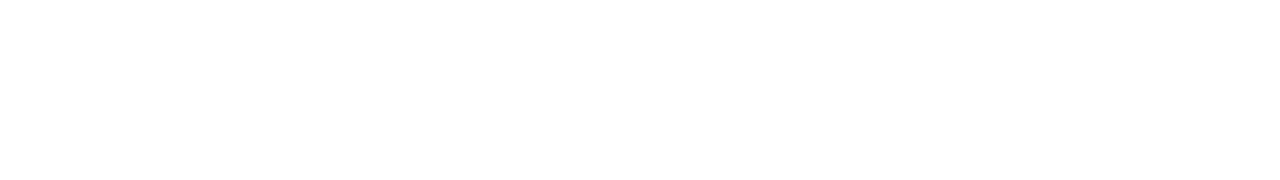
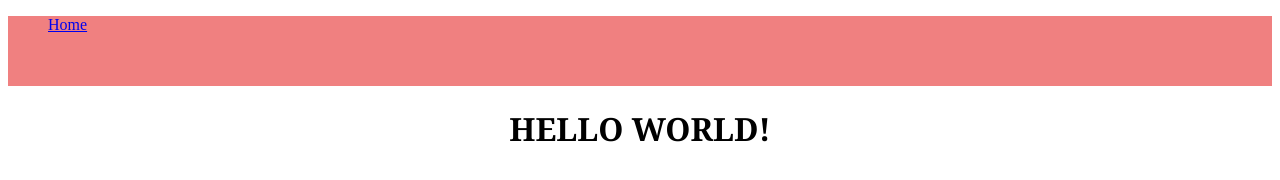
Before and after one commit to sbldwn/mobile-friendly-practice, a plain HTML site: page index.html in a window 1280 px wide. Drawn offline with Linux system fonts and the light colour scheme.

Commit message:
Added header to index along with styling to go with it

```diff
--- a/css/styles.css
+++ b/css/styles.css
@@ -0,0 +1,14 @@
+li {
+    display: inline-block;
+}
+
+nav {
+    background-color: lightcoral;
+    height: 70px;
+}
+
+h1 {
+    text-align: center;
+    text-transform: uppercase;
+    font-family: Georgia, 'Times New Roman', Times, serif;
+}
--- a/index.html
+++ b/index.html
@@ -8,6 +8,15 @@
     <link rel="stylesheet" href="css/styles.css">
 </head>
 <body>
-
+    <header>
+        <nav>
+            <ul>
+                <li>
+                    <a href="#">Home</a>
+                </li>
+            </ul>
+        </nav>
+        <h1>Hello World!</h1>
+    </header>
 </body>
 </html>
```
